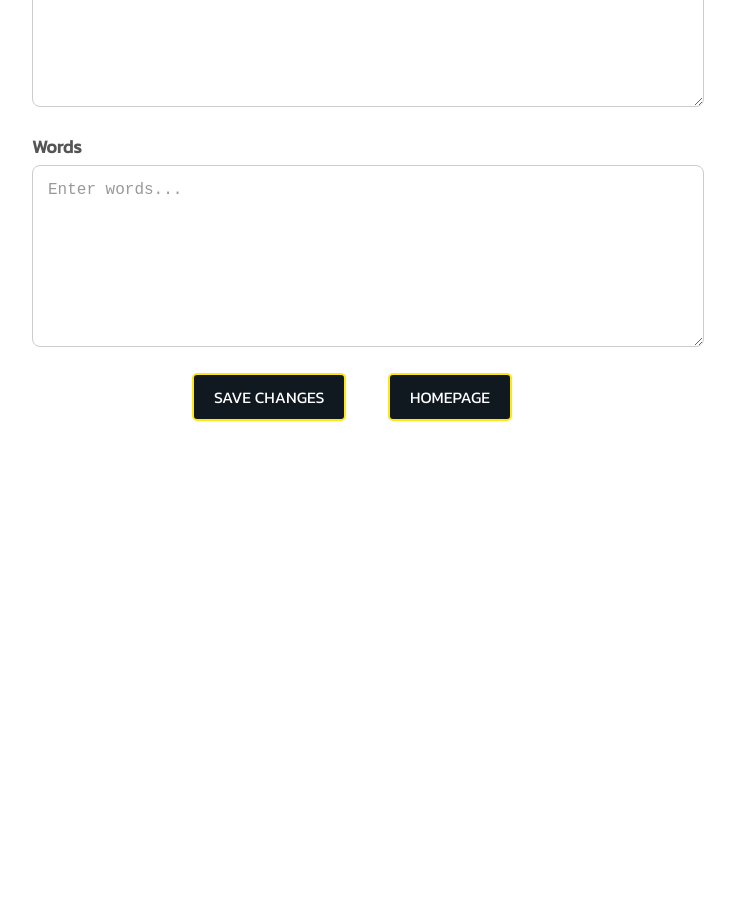
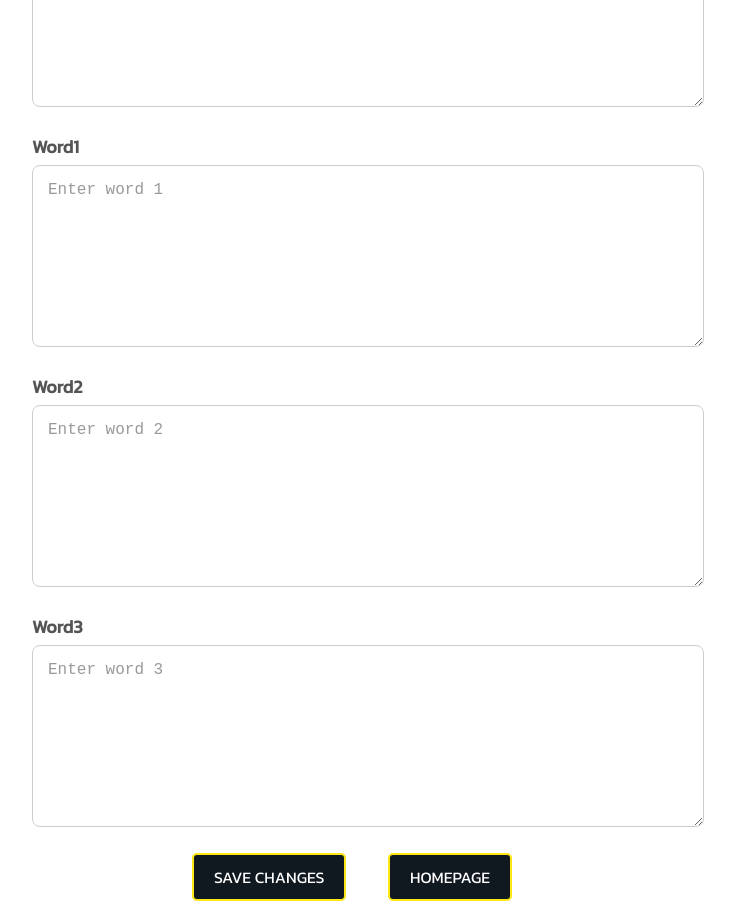
Before and after one commit to abdulhakim-altunkaya/react_firebase_upload_stories, a React (Create React App) app: page /detail/1 in a window 1280 px wide. Shown: the part 300-1201 px from the top of the page, without its empty margins (288-1023 px from the left). Before the commit the page ends 800 px from the top, so only its background shows below. Built offline with nearby package versions, Linux system fonts and the light colour scheme; no server answers; the database is empty.

Commit message:
words structure will be change

```diff
--- a/src/Detail.js
+++ b/src/Detail.js
@@ -13,8 +13,9 @@ function Detail() {
     const [targetDoc, setTargetDoc] = useState({});
     const [titleText, setTitleText] = useState("");
     const [mainText, setMainText] = useState("");
-    const [wordsText, setWordsText] = useState("");
-
+    const [word1Text, setWord1Text] = useState("");
+    const [word2Text, setWord2Text] = useState("");
+    const [word3Text, setWord3Text] = useState("");
     //2. grab the target story data and put it inside the input fields
     useEffect(() => {
         const fetchDoc = async () => {
@@ -24,7 +25,9 @@ function Detail() {
             setTargetDoc(docData);
             setTitleText(docData.title);
             setMainText(docData.text);
-            setWordsText(docData.words);
+            setWord1Text(docData.word1Text);
+            setWord2Text(docData.word2Text);
+            setWord3Text(docData.word3Text);
         };
         fetchDoc();
     }, [firestoreId]);
@@ -35,7 +38,9 @@ function Detail() {
         const data = {
             title: titleText,
             text: mainText,
-            words: wordsText
+            word1: word1Text,
+            word2: word2Text,
+            word3: word3Text,
           };
         await setDoc(storyRef, data)
         navigate("/");
@@ -68,15 +73,37 @@ function Detail() {
                     onChange={(e) => setMainText(e.target.value)}/>
             </div>
             <div className="input-wrapper">
-                <label className="label" htmlFor="words">Words</label>
+                <label className="label" htmlFor="word1Text">Word1</label>
                 <textarea
                     className="input-textarea"
-                    id="words"
-                    name="words"
-                    rows="5"
-                    placeholder="Enter words..."
-                    value={wordsText}
-                    onChange={(e) => setWordsText(e.target.value)}/>
+                    id="word1Text"
+                    name="word1Text"
+                    rows="2"
+                    placeholder="Enter word 1"
+                    value={word1Text}
+                    onChange={(e) => setWord1Text(e.target.value)}/>
+            </div>
+            <div className="input-wrapper">
+                <label className="label" htmlFor="word2Text">Word2</label>
+                <textarea
+                    className="input-textarea"
+                    id="word2Text"
+                    name="word2Text"
+                    rows="2"
+                    placeholder="Enter word 2"
+                    value={word2Text}
+                    onChange={(e) => setWord2Text(e.target.value)}/>
+            </div>
+            <div className="input-wrapper">
+                <label className="label" htmlFor="word3Text">Word3</label>
+                <textarea
+                    className="input-textarea"
+                    id="word3Text"
+                    name="word3Text"
+                    rows="2"
+                    placeholder="Enter word 3"
+                    value={word3Text}
+                    onChange={(e) => setWord3Text(e.target.value)}/>
             </div>
             <div className='buttonContainer2'>
                 <button type='submit' className='button11'>SAVE CHANGES</button>
--- a/src/InputForm.js
+++ b/src/InputForm.js
@@ -21,7 +21,9 @@ const InputForm = () => {
   const [formData, setFormData] = useState({
     title: "",
     text: "",
-    words: "",
+    word1: "",
+    word2: "",
+    word3: ""
   });
 
   const handleChange = (e) => {
@@ -45,7 +47,9 @@ const InputForm = () => {
       title: formData.title,
       text: formData.text,
       id: randomString,
-      words: formData.words
+      word1: formData.word1,
+      word2: formData.word2,
+      word3: formData.word3
     });
 
   }
@@ -77,17 +81,38 @@ const InputForm = () => {
           onChange={handleChange}/>
       </div>
       <div className="input-wrapper">
-        <label className="label" htmlFor="words">Words</label>
+        <label className="label" htmlFor="word1">Word1</label>
         <textarea
           className="input-textarea"
-          id="words"
-          name="words"
-          rows="5"
-          placeholder="Enter words..."
-          value={formData.words}
+          id="word1"
+          name="word1"
+          rows="2"
+          placeholder="Enter word 1"
+          value={formData.word1}
           onChange={handleChange}/>
       </div>
-
+      <div className="input-wrapper">
+        <label className="label" htmlFor="word2">Word2</label>
+        <textarea
+          className="input-textarea"
+          id="word2"
+          name="word2"
+          rows="2"
+          placeholder="Enter word 2"
+          value={formData.word2}
+          onChange={handleChange}/>
+      </div>
+      <div className="input-wrapper">
+        <label className="label" htmlFor="word3">Word3</label>
+        <textarea
+          className="input-textarea"
+          id="word3"
+          name="word3"
+          rows="2"
+          placeholder="Enter word 3"
+          value={formData.word3}
+          onChange={handleChange}/>
+      </div>
       <div className='buttonContainer2'>
           <button type="submit" className="button11">SAVE STORY</button>
           <button className='button11' onClick={() => navigate("/")}>HOMEPAGE</button>
```
